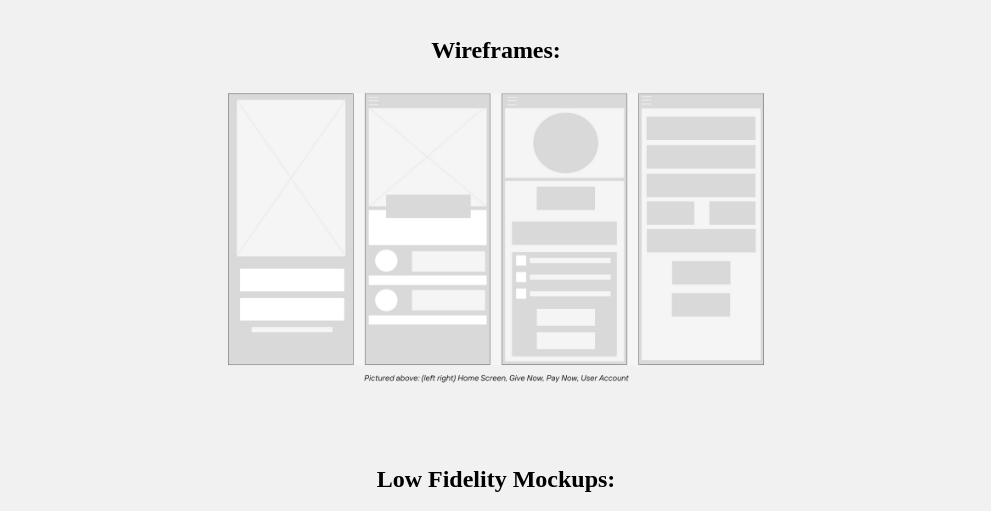
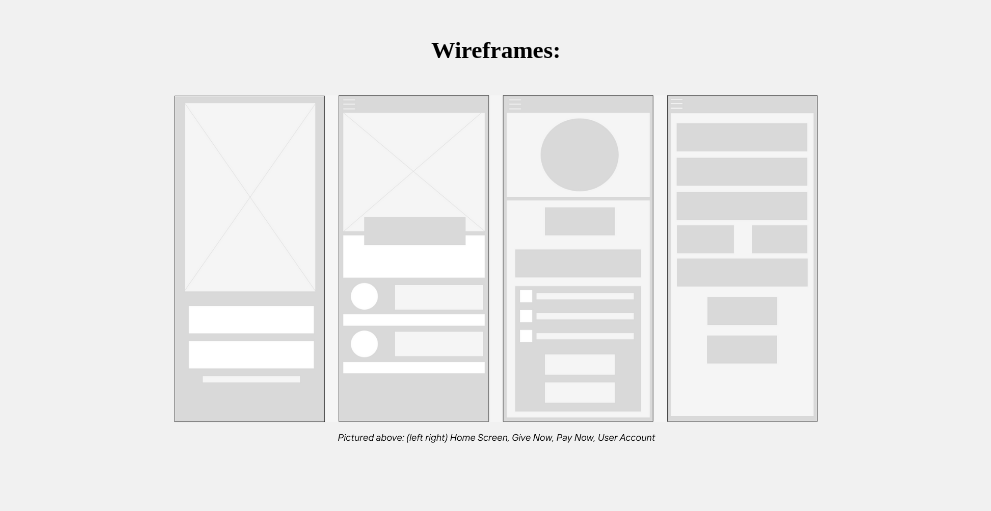
Before and after one commit to jalentelisa/jalenphillips.github.io, a plain HTML site: page app.html in a window 1280 px wide. Shown: the part 2450-2961 px from the top of the page, without its empty margins (144-1135 px from the left). Drawn offline with Linux system fonts and the light colour scheme.

Commit message:
Update styles.css

```diff
--- a/styles.css/styles.css
+++ b/styles.css/styles.css
@@ -114,7 +114,7 @@ body {
 
 /* Image Styling */
 .klap-image {
-    max-width: 50%; /* Ensures the image does not exceed the container width */
+    max-width: 60%; /* Ensures the image does not exceed the container width */
     height: auto;    /* Maintains the aspect ratio of the image */
     display: block;  /* Removes any extra space below the image */
     margin: 0 auto;  /* Centers the image horizontally within its container */
```
